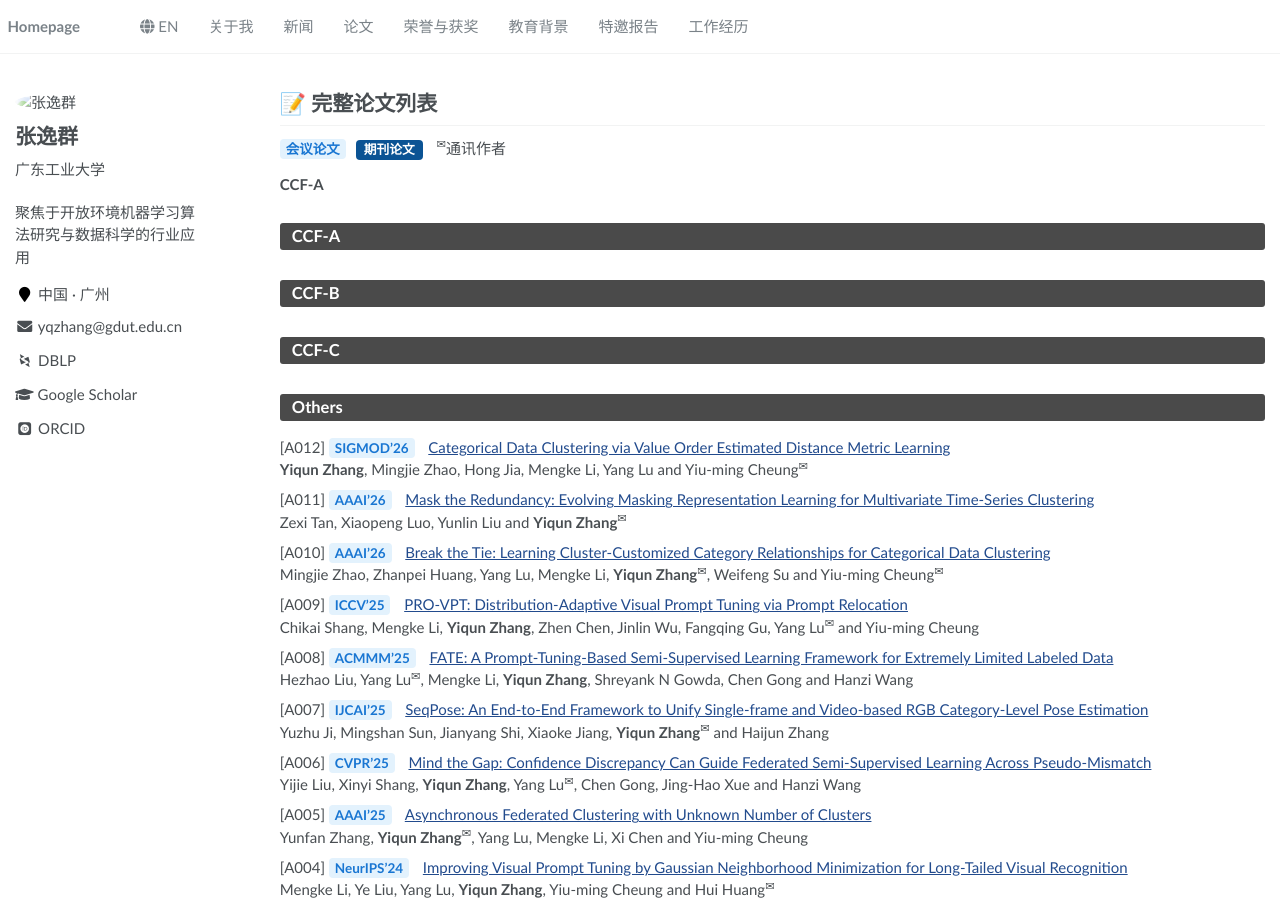
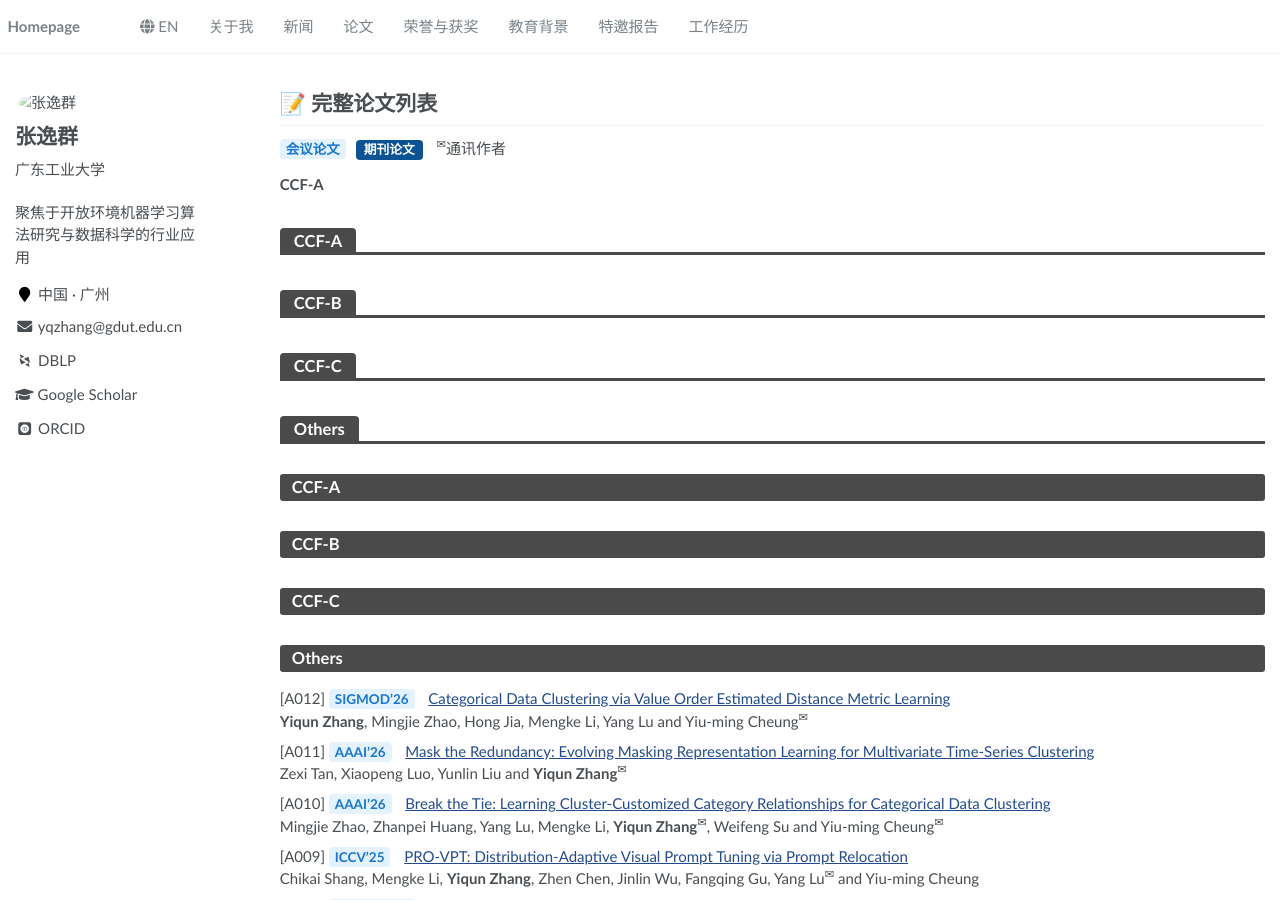
Before and after one commit to yqzhang-Zz/zh-publications, a Jekyll site: the page built from _pages/about.md, in a window 1280 px wide and 900 px high. Built offline with Jekyll 4.4.1, drawn with Linux system fonts in a browser that asks for light colours; some web fonts are replaced.

Commit message:
Update about.md

```diff
--- a/_pages/about.md
+++ b/_pages/about.md
@@ -25,6 +25,26 @@ redirect_from:
 <sup>&#x2709;</sup>通讯作者
 
 ### CCF-A
+
+<div style="display: flex; align-items: flex-end; margin-top: 35px; margin-bottom: 15px;">
+  <h3 style="background-color: #4a4a4a; color: #ffffff; padding: 4px 14px; margin: 0; font-size: 1.1em; border-radius: 4px 4px 0 0;">CCF-A</h3>
+  <div style="flex-grow: 1; height: 3px; background-color: #4a4a4a;"></div>
+</div>
+
+<div style="display: flex; align-items: flex-end; margin-top: 35px; margin-bottom: 15px;">
+  <h3 style="background-color: #4a4a4a; color: #ffffff; padding: 4px 14px; margin: 0; font-size: 1.1em; border-radius: 4px 4px 0 0;">CCF-B</h3>
+  <div style="flex-grow: 1; height: 3px; background-color: #4a4a4a;"></div>
+</div>
+
+<div style="display: flex; align-items: flex-end; margin-top: 35px; margin-bottom: 15px;">
+  <h3 style="background-color: #4a4a4a; color: #ffffff; padding: 4px 14px; margin: 0; font-size: 1.1em; border-radius: 4px 4px 0 0;">CCF-C</h3>
+  <div style="flex-grow: 1; height: 3px; background-color: #4a4a4a;"></div>
+</div>
+
+<div style="display: flex; align-items: flex-end; margin-top: 35px; margin-bottom: 15px;">
+  <h3 style="background-color: #4a4a4a; color: #ffffff; padding: 4px 14px; margin: 0; font-size: 1.1em; border-radius: 4px 4px 0 0;">Others</h3>
+  <div style="flex-grow: 1; height: 3px; background-color: #4a4a4a;"></div>
+</div>
 
 <h3 style="background-color: #4a4a4a; color: #ffffff; padding: 2px 12px; line-height: 1.4; margin-top: 30px; margin-bottom: 15px; border-radius: 3px; font-size: 1.1em;">CCF-A</h3>
 
```
